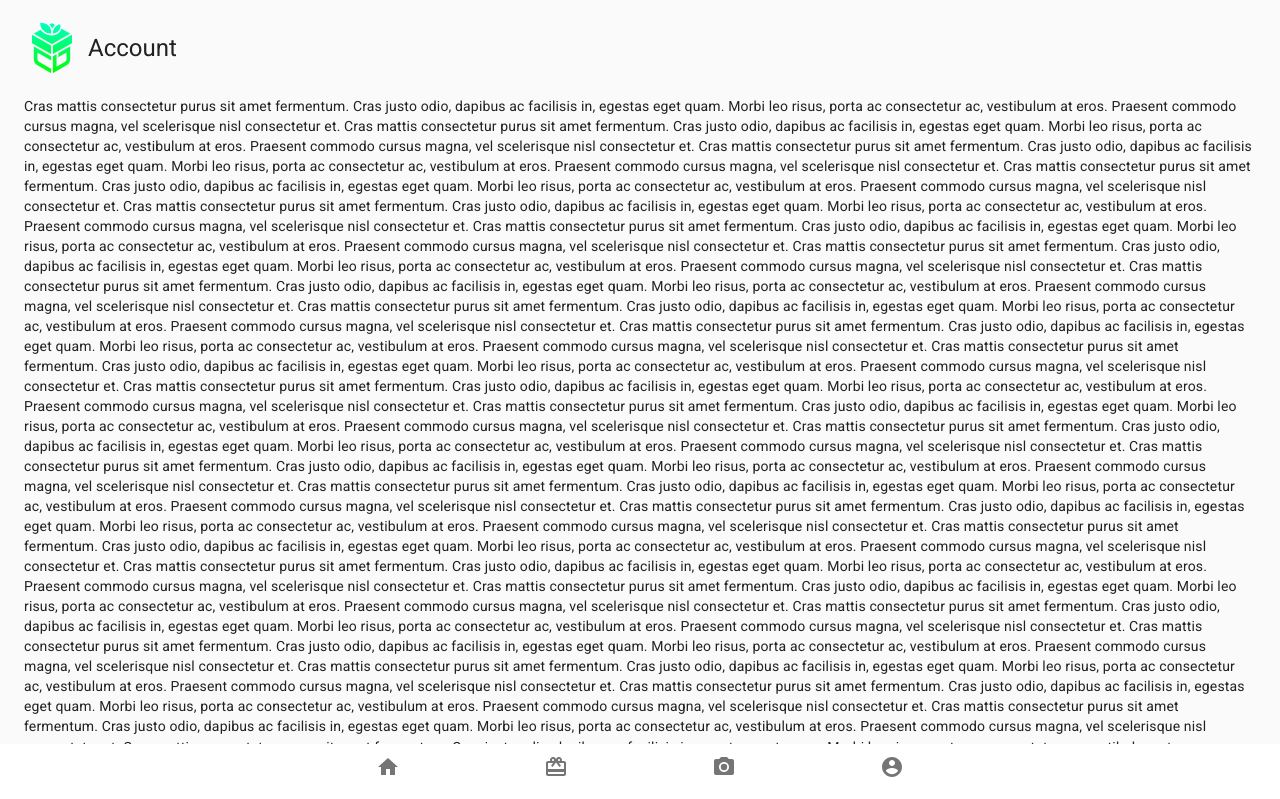
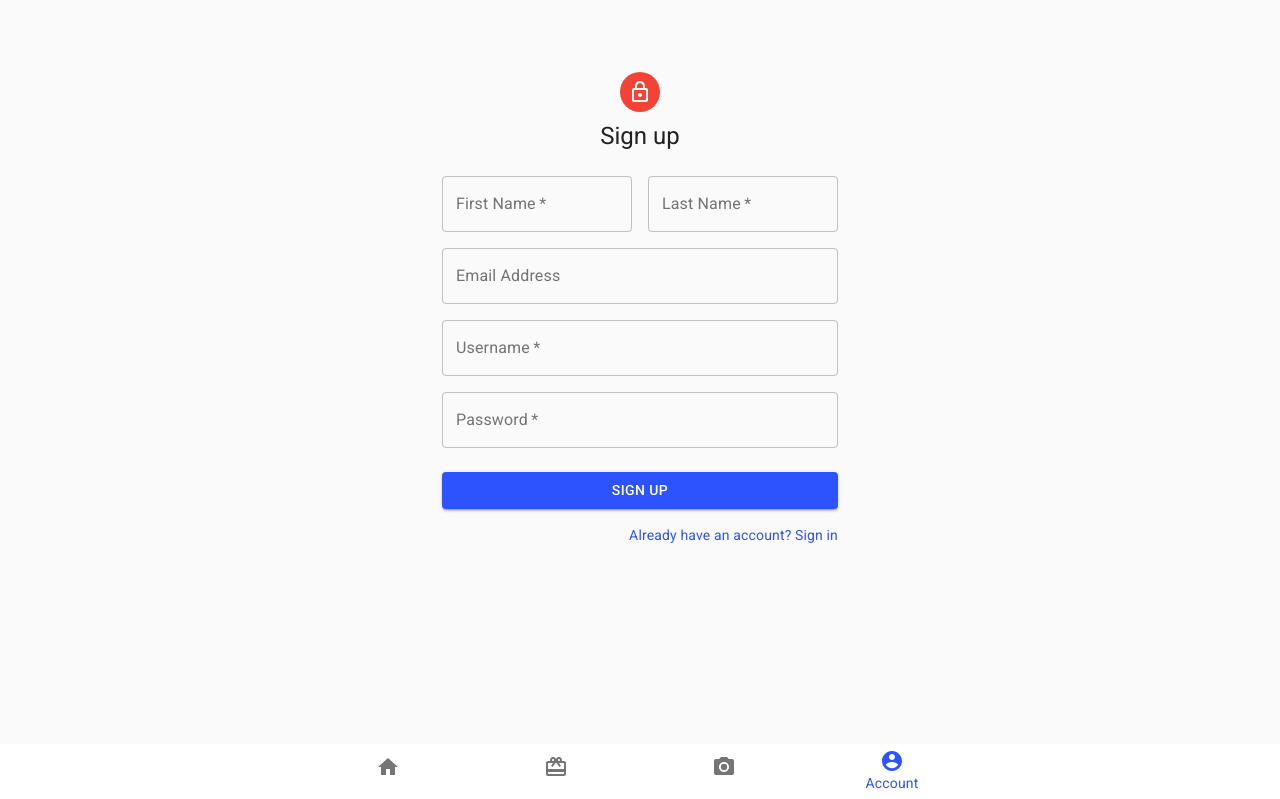
Before and after one commit to denisstasyev/E-Gifts, a React (Create React App) app in the folder frontend/: page /account/signup in a window 1280 px wide. Shown: the top 799 px of the page. Built offline with nearby package versions, Linux system fonts and the light colour scheme.

Commit message:
Do Sign In and Sign Up

```diff
--- a/frontend/src/App.js
+++ b/frontend/src/App.js
@@ -6,6 +6,9 @@ import Home from "containers/Home";
 import Gallery from "containers/Gallery";
 import Camera from "containers/Camera";
 import Account from "containers/Account";
+
+import SignIn from "components/SignIn";
+import SignUp from "components/SignUp";
 
 import LabelBottomNavigation from "components/LabelBottomNavigation";
 
@@ -33,7 +36,9 @@ function App() {
           <Route path="/home" component={Home} />
           <Route path="/gallery" component={Gallery} />
           <Route path="/camera" component={Camera} />
-          <Route path="/account" component={Account} />
+          <Route exact path="/account" component={Account} />
+          <Route path="/account/signup" component={SignUp} />
+          <Route path="/account/signin" component={SignIn} />
         </Switch>
         <LabelBottomNavigation />
       </MuiThemeProvider>
--- a/frontend/src/components/LabelBottomNavigation.js
+++ b/frontend/src/components/LabelBottomNavigation.js
@@ -1,5 +1,5 @@
 import React from "react";
-import { NavLink, withRouter } from "react-router-dom";
+import { Link, withRouter } from "react-router-dom";
 import { makeStyles } from "@material-ui/core/styles";
 
 import BottomNavigation from "@material-ui/core/BottomNavigation";
@@ -20,10 +20,12 @@ const useStyles = makeStyles({
 
 export default withRouter(props => {
   const classes = useStyles();
-  const [value, setValue] = React.useState(props.location.pathname);
+  const [value, setValue] = React.useState(
+    props.location.pathname.split("/")[1]
+  );
 
   React.useEffect(() => {
-    setValue(props.location.pathname);
+    setValue(props.location.pathname.split("/")[1]);
   }, [props.location.pathname]);
 
   const handleChange = (event, newValue) => {
@@ -38,30 +40,30 @@ export default withRouter(props => {
     >
       <BottomNavigationAction
         label="Home"
-        value="/home"
+        value="home"
         icon={<HomeIcon />}
-        component={NavLink}
+        component={Link}
         to="/home"
       />
       <BottomNavigationAction
         label="Gallery"
-        value="/gallery"
+        value="gallery"
         icon={<GalleryIcon />}
-        component={NavLink}
+        component={Link}
         to="/gallery"
       />
       <BottomNavigationAction
         label="Camera"
-        value="/camera"
+        value="camera"
         icon={<CameraIcon />}
-        component={NavLink}
+        component={Link}
         to="/camera"
       />
       <BottomNavigationAction
         label="Account"
-        value="/account"
+        value="account"
         icon={<AccountIcon />}
-        component={NavLink}
+        component={Link}
         to="/account"
       />
     </BottomNavigation>
--- /dev/null
+++ b/frontend/src/components/SignIn.js
@@ -0,0 +1,103 @@
+import React from "react";
+import { Link } from "react-router-dom";
+
+import CssBaseline from "@material-ui/core/CssBaseline";
+import Avatar from "@material-ui/core/Avatar";
+import Button from "@material-ui/core/Button";
+import TextField from "@material-ui/core/TextField";
+import FormControlLabel from "@material-ui/core/FormControlLabel";
+import Checkbox from "@material-ui/core/Checkbox";
+import LinkButton from "@material-ui/core/Link";
+import Grid from "@material-ui/core/Grid";
+import LockOutlinedIcon from "@material-ui/icons/LockOutlined";
+import Typography from "@material-ui/core/Typography";
+import { makeStyles } from "@material-ui/core/styles";
+import Container from "@material-ui/core/Container";
+
+const useStyles = makeStyles(theme => ({
+  paper: {
+    marginTop: theme.spacing(8),
+    marginBottom: theme.spacing(16),
+    display: "flex",
+    flexDirection: "column",
+    alignItems: "center"
+  },
+  avatar: {
+    margin: theme.spacing(1),
+    backgroundColor: theme.palette.secondary.main
+  },
+  form: {
+    width: "100%", // Fix IE 11 issue.
+    marginTop: theme.spacing(1)
+  },
+  submit: {
+    margin: theme.spacing(3, 0, 2)
+  }
+}));
+
+export default function SignIn() {
+  const classes = useStyles();
+
+  return (
+    <Container component="main" maxWidth="xs">
+      <CssBaseline />
+      <div className={classes.paper}>
+        <Avatar className={classes.avatar}>
+          <LockOutlinedIcon />
+        </Avatar>
+        <Typography component="h1" variant="h5">
+          Sign in
+        </Typography>
+        <form className={classes.form} noValidate>
+          <TextField
+            variant="outlined"
+            margin="normal"
+            required
+            fullWidth
+            // id="username"
+            label="Username"
+            // name="username"
+            autoComplete="username"
+            // autoFocus
+          />
+          <TextField
+            variant="outlined"
+            margin="normal"
+            required
+            fullWidth
+            // name="password"
+            label="Password"
+            type="password"
+            // id="password"
+            autoComplete="current-password"
+          />
+          <FormControlLabel
+            control={<Checkbox value="remember" color="primary" />}
+            label="Remember me"
+          />
+          <Button
+            type="submit"
+            fullWidth
+            variant="contained"
+            color="primary"
+            className={classes.submit}
+          >
+            Sign In
+          </Button>
+          <Grid container>
+            <Grid item xs>
+              {/* <Link href="#" variant="body2">
+                Forgot password?
+              </Link> */}
+            </Grid>
+            <Grid item>
+              <LinkButton variant="body2" component={Link} to="/account/signup">
+                {"Don't have an account? Sign Up"}
+              </LinkButton>
+            </Grid>
+          </Grid>
+        </form>
+      </div>
+    </Container>
+  );
+}
--- /dev/null
+++ b/frontend/src/components/SignUp.js
@@ -0,0 +1,129 @@
+import React from "react";
+import { Link } from "react-router-dom";
+
+import CssBaseline from "@material-ui/core/CssBaseline";
+import Avatar from "@material-ui/core/Avatar";
+import Button from "@material-ui/core/Button";
+import TextField from "@material-ui/core/TextField";
+import LinkButton from "@material-ui/core/Link";
+import Grid from "@material-ui/core/Grid";
+import LockOutlinedIcon from "@material-ui/icons/LockOutlined";
+import Typography from "@material-ui/core/Typography";
+import { makeStyles } from "@material-ui/core/styles";
+import Container from "@material-ui/core/Container";
+
+const useStyles = makeStyles(theme => ({
+  paper: {
+    marginTop: theme.spacing(8),
+    marginBottom: theme.spacing(16),
+    display: "flex",
+    flexDirection: "column",
+    alignItems: "center"
+  },
+  avatar: {
+    margin: theme.spacing(1),
+    backgroundColor: theme.palette.secondary.main
+  },
+  form: {
+    width: "100%", // Fix IE 11 issue.
+    marginTop: theme.spacing(3)
+  },
+  submit: {
+    margin: theme.spacing(3, 0, 2)
+  }
+}));
+
+export default function SignUp() {
+  const classes = useStyles();
+
+  return (
+    <Container component="main" maxWidth="xs">
+      <CssBaseline />
+      <div className={classes.paper}>
+        <Avatar className={classes.avatar}>
+          <LockOutlinedIcon />
+        </Avatar>
+        <Typography component="h1" variant="h5">
+          Sign up
+        </Typography>
+        <form className={classes.form} noValidate>
+          <Grid container spacing={2}>
+            <Grid item xs={12} sm={6}>
+              <TextField
+                variant="outlined"
+                required
+                fullWidth
+                // id="firstName"
+                label="First Name"
+                // name="firstName"
+                autoComplete="fname"
+                // autoFocus
+              />
+            </Grid>
+            <Grid item xs={12} sm={6}>
+              <TextField
+                variant="outlined"
+                required
+                fullWidth
+                // id="lastName"
+                label="Last Name"
+                // name="lastName"
+                autoComplete="lname"
+              />
+            </Grid>
+            <Grid item xs={12}>
+              <TextField
+                variant="outlined"
+                fullWidth
+                // id="email"
+                label="Email Address"
+                // name="email"
+                autoComplete="email"
+              />
+            </Grid>
+            <Grid item xs={12}>
+              <TextField
+                variant="outlined"
+                // margin="normal"
+                required
+                fullWidth
+                // id="username"
+                label="Username"
+                // name="username"
+                autoComplete="username"
+              />
+            </Grid>
+            <Grid item xs={12}>
+              <TextField
+                variant="outlined"
+                required
+                fullWidth
+                name="password"
+                label="Password"
+                type="password"
+                id="password"
+                autoComplete="current-password"
+              />
+            </Grid>
+          </Grid>
+          <Button
+            type="submit"
+            fullWidth
+            variant="contained"
+            color="primary"
+            className={classes.submit}
+          >
+            Sign Up
+          </Button>
+          <Grid container justify="flex-end">
+            <Grid item>
+              <LinkButton variant="body2" component={Link} to="/account/signin">
+                Already have an account? Sign in
+              </LinkButton>
+            </Grid>
+          </Grid>
+        </form>
+      </div>
+    </Container>
+  );
+}
--- a/frontend/src/containers/Account.js
+++ b/frontend/src/containers/Account.js
@@ -1,31 +1,51 @@
 import React from "react";
+import { connect } from "react-redux";
+
 import CssBaseline from "@material-ui/core/CssBaseline";
 import Toolbar from "@material-ui/core/Toolbar";
 import Container from "@material-ui/core/Container";
 import Box from "@material-ui/core/Box";
 
-import Header from "components/Header";
-import ScrollTop from "components/ScrollTop";
+import SignIn from "components/SignIn";
 
-export default function Account(props) {
+function Account(props) {
   return (
     <React.Fragment>
       <CssBaseline />
       <Container>
-        <Header topic="Account" />
         <Box my={2}>
-          {[...new Array(120)]
-            .map(
-              () => `Cras mattis consectetur purus sit amet fermentum.
+          {props.token === null ? (
+            <SignIn />
+          ) : (
+            [...new Array(120)]
+              .map(
+                () => `Cras mattis consectetur purus sit amet fermentum.
 Cras justo odio, dapibus ac facilisis in, egestas eget quam.
 Morbi leo risus, porta ac consectetur ac, vestibulum at eros.
 Praesent commodo cursus magna, vel scelerisque nisl consectetur et.`
-            )
-            .join("\n")}
+              )
+              .join("\n")
+          )}
         </Box>
       </Container>
-      <ScrollTop {...props} />
       <Toolbar />
     </React.Fragment>
   );
 }
+
+const mapStateToProps = state => ({
+  token: state.userReducer.token
+});
+
+const mapDispatchToProps = dispatch => ({
+  // handleFileSelect: file =>
+  //   dispatch({
+  //     type: actionTypes.SEND_FILE,
+  //     file
+  //   })
+});
+
+export default connect(
+  mapStateToProps,
+  mapDispatchToProps
+)(Account);
--- a/frontend/src/containers/Camera.js
+++ b/frontend/src/containers/Camera.js
@@ -24,7 +24,7 @@ Praesent commodo cursus magna, vel scelerisque nisl consectetur et.`
             .join("\n")}
         </Box>
       </Container>
-      <ScrollTop {...props} />
+      <ScrollTop />
       <Toolbar />
     </React.Fragment>
   );
--- a/frontend/src/containers/Gallery.js
+++ b/frontend/src/containers/Gallery.js
@@ -24,7 +24,7 @@ Praesent commodo cursus magna, vel scelerisque nisl consectetur et.`
             .join("\n")}
         </Box>
       </Container>
-      <ScrollTop {...props} />
+      <ScrollTop />
       <Toolbar />
     </React.Fragment>
   );
--- a/frontend/src/containers/Home.js
+++ b/frontend/src/containers/Home.js
@@ -24,7 +24,7 @@ Praesent commodo cursus magna, vel scelerisque nisl consectetur et.`
             .join("\n")}
         </Box>
       </Container>
-      <ScrollTop {...props} />
+      <ScrollTop />
       <Toolbar />
     </React.Fragment>
   );
```
Also changed, not shown: frontend/src/index.js (+10 -10 lines), frontend/src/store/reducers/user.js (+33 -34 lines).
